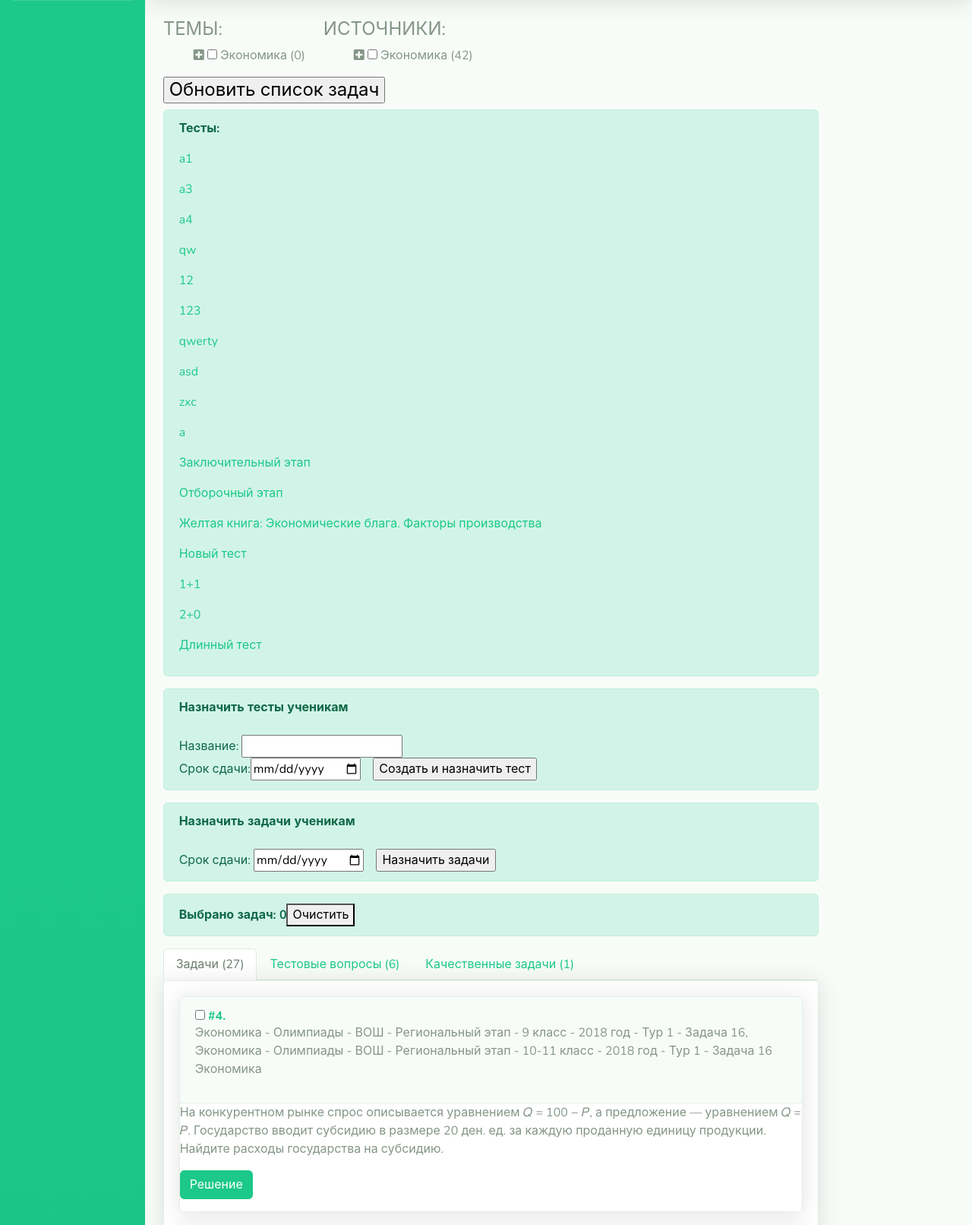
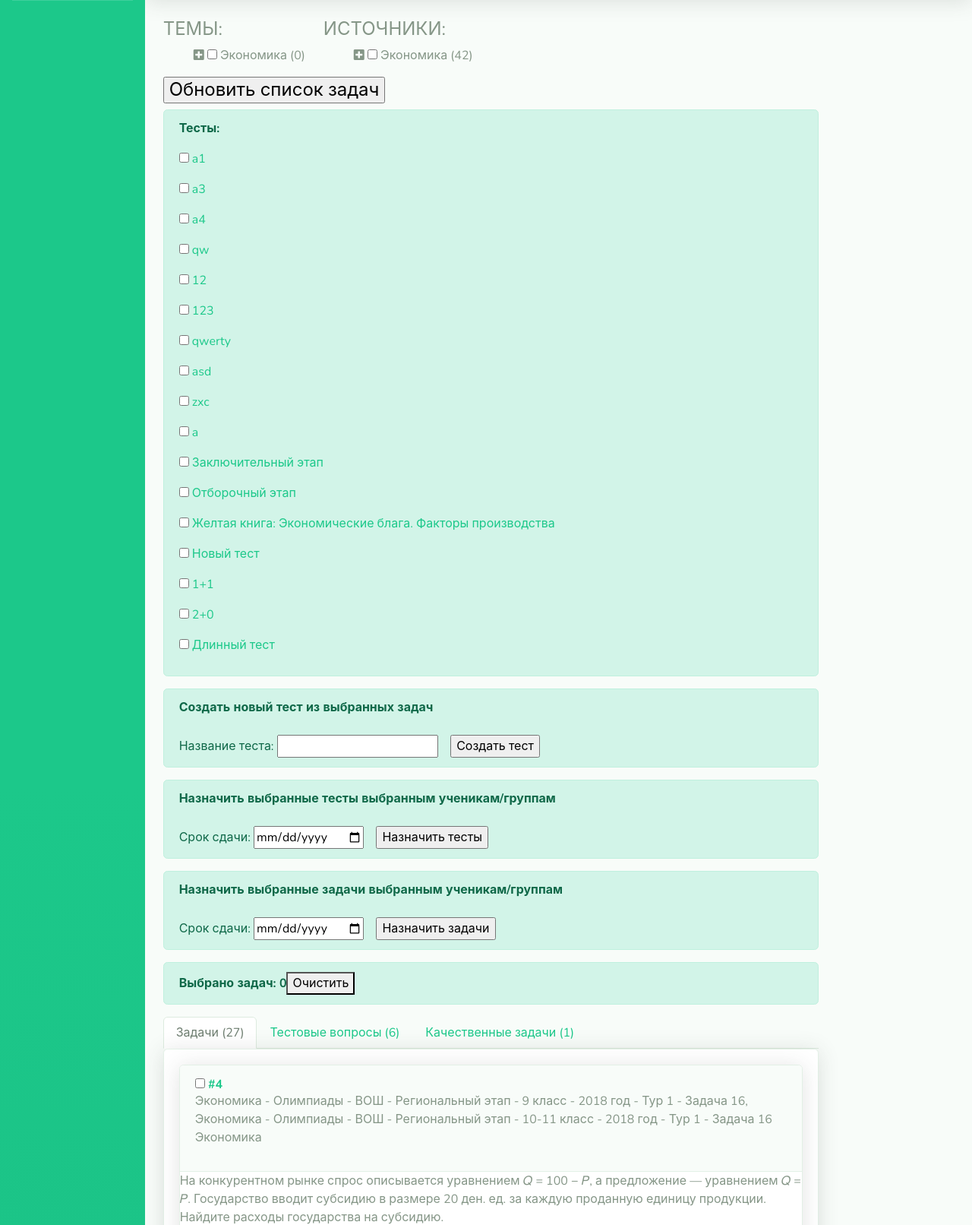
Before and after one commit to school-letovo/economics, a Django app: page / in a window 1280 px wide. Shown: the part 70-1682 px from the top of the page at 76% size. Run offline with Django 3.2, Linux system fonts and the light colour scheme; a user stored in the database is signed in; data comes from the database, SQL or seed files in the repository; both versions use the stored data as it was after the commit; some libraries are stand-ins or nearby versions.

Commit message:
added problem tasks on testset_result_all page, added name link to problems <a> tag

```diff
--- a/problems/templates/problems/problem.html
+++ b/problems/templates/problems/problem.html
@@ -11,7 +11,7 @@
 <div class="problem">
     <div class="card shadow mb-4">
         <div class="problem-header">
-            <a class="d-block card-header py-3" role="button" aria-expanded="true" aria-controls="collapse">
+            <a name="problem-{{ problem.id }}" class="d-block card-header py-3" role="button" aria-expanded="true" aria-controls="collapse">
                     <h6 class="m-0 font-weight-bold text-primary">
                         {% if 'teacher' in user.groups.all.0.name %}
                             <div class="problem-checkbox">
@@ -19,11 +19,11 @@
                             </div>
                         {% endif %}
                         <div class="problem-id">
-                            #{{ problem.id }}.&nbsp;
+                            #{{ problem.id }}
                         </div>
                         {% if problem.name %}
                             <div class="problem-name">
-                                {{ problem.name }}&nbsp;
+                                .&nbsp;{{ problem.name }}&nbsp;
                             </div>
                         {% endif %}
                     </h6>
--- a/problems/templates/problems/sb/index_teacher.html
+++ b/problems/templates/problems/sb/index_teacher.html
@@ -102,14 +102,19 @@
                     {% include 'problems/testsets.html' %}
                 </div>
                 <div class="alert alert-primary" role="alert">
-                    <b>Назначить тесты ученикам</b>
-                    <br><br>Название:
+                    <b>Создать новый тест из выбранных задач</b>
+                    <br><br>Название теста:
                     <input type="text" name="name">&nbsp;&nbsp;&nbsp;
-                    <br>Срок сдачи:<input type="date" name="date_test_deadline">&nbsp;&nbsp;&nbsp;
-                    <input type="submit" name="submit" value="Создать и назначить тест">
+                    <input type="submit" name="submit" value="Создать тест">
                 </div>
                 <div class="alert alert-primary" role="alert">
-                    <b>Назначить задачи ученикам</b>
+                    <b>Назначить выбранные тесты выбранным ученикам/группам</b>
+                    <br><br>Срок сдачи:
+                    <input type="date" name="date_deadline">&nbsp;&nbsp;&nbsp;
+                    <input type="submit" name="submit" value="Назначить тесты">
+                </div>
+                <div class="alert alert-primary" role="alert">
+                    <b>Назначить выбранные задачи выбранным ученикам/группам</b>
                     <br><br>Срок сдачи:
                     <input type="date" name="date_deadline">&nbsp;&nbsp;&nbsp;
                     <input type="submit" name="submit" value="Назначить задачи">
--- a/problems/templates/problems/testsets.html
+++ b/problems/templates/problems/testsets.html
@@ -1,6 +1,6 @@
 <div class="alert alert-primary" role="alert">
     <p><b>Тесты:</b></p>
     {% for testset in testsets %}
-    <p><a href="{% url 'testset_result_all' testset.id%}">{{ testset.name }}</a></li></p>
+    <p><input type="checkbox" name="testset" value="{{ testset.id }}"> <a href="{% url 'testset_result_all' testset.id%}">{{ testset.name }}</a></li></p>
     {% endfor %}
 </div>
--- a/problems/views.py
+++ b/problems/views.py
@@ -76,25 +76,29 @@ def assign(request):
                     assign_task = Assignment(person=student, problem=Problem.objects.get(id=int(problem)),
                                              date_deadline=date_deadline, assigned_by=request.user).save()
         return redirect('index')
-    else:
-        if request.POST['date_deadline']:
-            date_test_deadline = datetime.strptime(request.POST['date_deadline'], "%Y-%m-%d")
-        else:
-            date_test_deadline = None
+
+    elif request.POST['submit'] == 'Создать тест':
         # create TestSet
         test_set = TestSet(name=request.POST["name"])
         test_set.save()
         for problem in request.POST.getlist('problem'):
             test_set.problems.add(Problem.objects.get(id=int(problem)))
 
+    elif request.POST['submit'] == 'Назначить тесты':
+        if request.POST['date_deadline']:
+            date_test_deadline = datetime.strptime(request.POST['date_deadline'], "%Y-%m-%d")
+        else:
+            date_test_deadline = None
         # create AssignTestSet
-        for student in request.POST.getlist('student'):
-            TestSetAssignment(person=User.objects.get(id=int(student)), test_set=test_set,
+        for test_set_id in request.POST.getlist('testset'):
+            test_set = TestSet.objects.get(id=int(test_set_id))
+            for student in request.POST.getlist('student'):
+                TestSetAssignment(person=User.objects.get(id=int(student)), test_set=test_set,
                               date_deadline=date_test_deadline,
                               assigned_by=request.user
                               ).save()
 
-        return redirect('index')
+    return redirect('index')
 
 
 def clean(string):
@@ -516,7 +520,7 @@ def testset_all_results(request, testset_pk):
 
     for student_id in students:
         student = User.objects.get(pk=student_id)
-        results.append([student.last_name])
+        results.append(["{} {}".format(student.last_name, student.first_name)])
         score = 0
         for problem in problem_list:
             submits = TestSubmit.objects.filter(problem=problem, assignment__person=student)
```
Also changed, not shown: problems/templates/problems/testset_all_results.html (+11 -2 lines), db.sqlite3.
